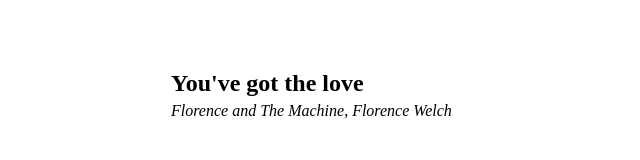
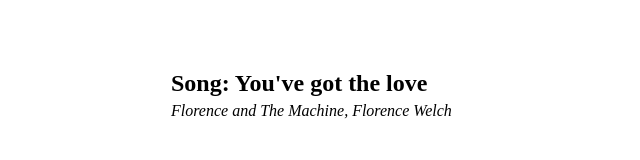
Before and after one commit to Kasia-Kowalska/learning-git, a plain HTML site: page index.html in a window 1280 px wide. Shown: the top 160 px of the page, without its empty margins (229-869 px from the left). Drawn offline with Linux system fonts and the light colour scheme.

Commit message:
Add description to title

```diff
--- a/index.html
+++ b/index.html
@@ -11,7 +11,7 @@
   <main>
     <div class="container">
       <div class="song">
-        <h2 class="title">You've got the love</h2>
+        <h2 class="title">Song: You've got the love</h2>
         <p class="band">Florence and The Machine, Florence Welch</p>
         <p class="text">Sometimes I feel like throwing my hands up in the air
           I know I can count on you
```
